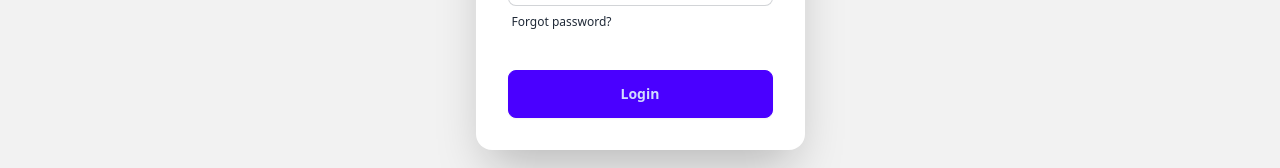
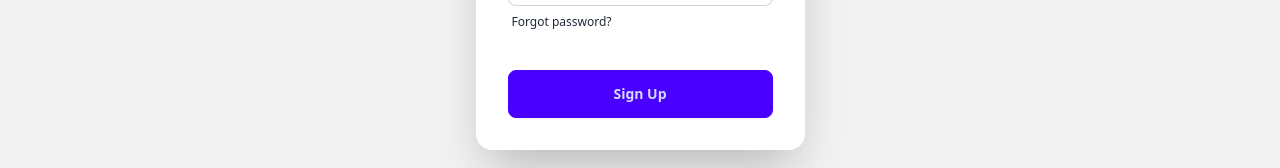
Before and after one commit to Rajib4375/hostel-management-client, a React (Vite) app: page /signup in a window 1280 px wide. Shown: the part 584-752 px from the top of the page. Built offline with nearby package versions, Linux system fonts and the light colour scheme; no server answers.

Commit message:
added sign up page hemlet

```diff
--- a/src/Pages/SignUp/SignUp.jsx
+++ b/src/Pages/SignUp/SignUp.jsx
@@ -1,3 +1,4 @@
+import { Helmet } from "react-helmet-async";
 import { useForm } from "react-hook-form";
 
 
@@ -12,7 +13,11 @@ const SignUp = () => {
 
 
     return (
-        <div className="hero min-h-screen bg-base-200">
+        <div>
+          <Helmet>
+            <title>Hostel Management | Sign up</title>
+          </Helmet>
+          <div className="hero min-h-screen bg-base-200">
   <div className="hero-content flex-col ">
     <div className="text-center lg:text-left">
       <h1 className="text-5xl font-bold">Sign Up now!</h1>
@@ -24,33 +29,36 @@ const SignUp = () => {
           <label className="label">
             <span className="label-text">Name</span>
           </label>
-          <input type="text" {...register("name", { required: true })} name="name" placeholder="name" className="input input-bordered" required />
+          <input type="text" {...register("name", { required: true })} name="name" placeholder="name" className="input input-bordered"  />
           {errors.name && <span className="text-red-600">Name is required</span>}
         </div>
         <div className="form-control">
           <label className="label">
             <span className="label-text">Email</span>
           </label>
-          <input type="email" {...register("email", { required: true })} name="email" placeholder="email" className="input input-bordered" required />
+          <input type="email" {...register("email", { required: true })} name="email" placeholder="email" className="input input-bordered" />
           {errors.email && <span className="text-red-600">email is required</span>}
         </div>
         <div className="form-control">
           <label className="label">
             <span className="label-text">Password</span>
           </label>
-          <input type="password" {...register("password",{ required: true, minLength:6, maxLength:20 } )} name="password" placeholder="password" className="input input-bordered"  />
+          <input type="password" {...register("password",{ required: true, minLength:6, maxLength:10 } )} name="password" placeholder="password" className="input input-bordered"  />
           {errors.password?.type === 'required' && <span className="text-red-600">Password is required</span>}
+          {errors.password?.type === 'minLength' && <span className="text-red-600">Password must be 6 characters</span>}
+          {errors.password?.type === 'maxLength' && <span className="text-red-600">Password must be less then 10 characters</span>}
           <label className="label">
             <a href="#" className="label-text-alt link link-hover">Forgot password?</a>
           </label>
         </div>
         <div className="form-control mt-6">
-          <button className="btn btn-primary">Login</button>
+          <input className="btn btn-primary" type="submit" value="Sign Up" />
         </div>
       </form>
     </div>
   </div>
 </div>
+        </div>
     );
 };
 
```
